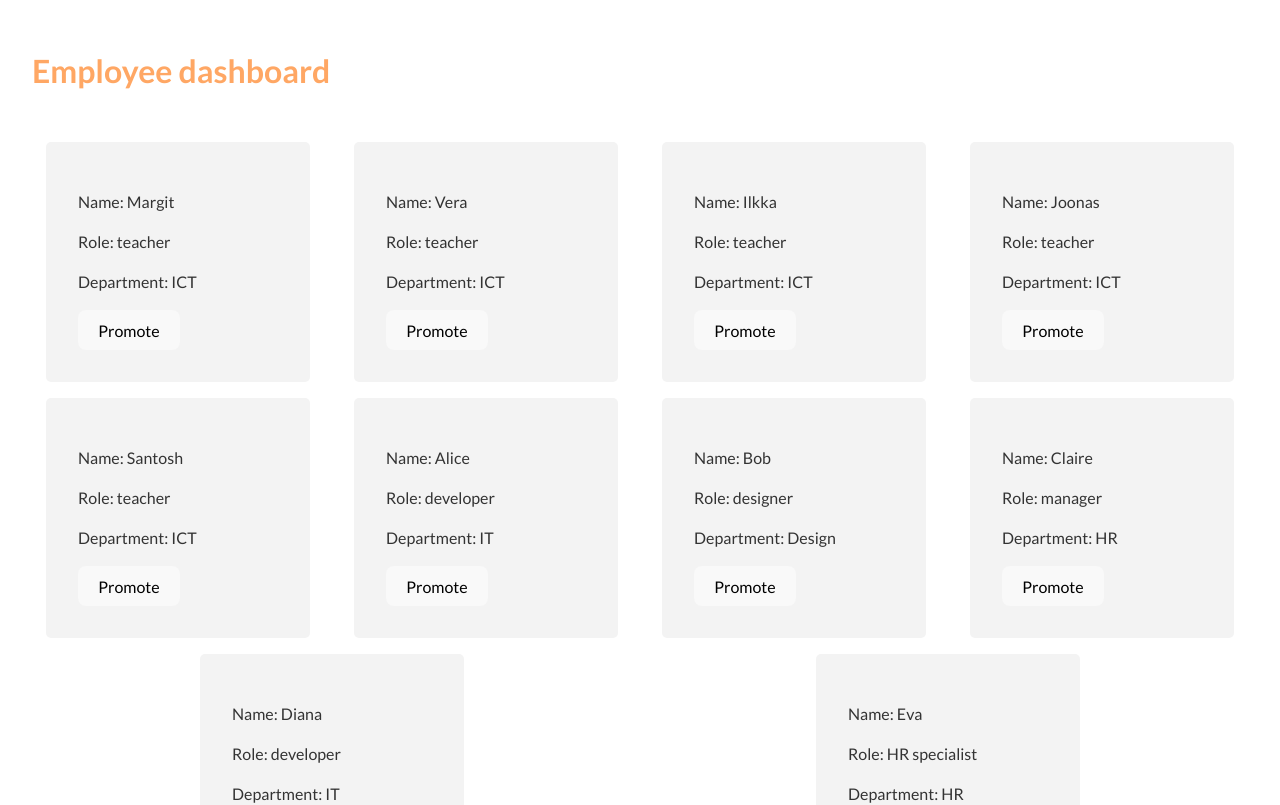
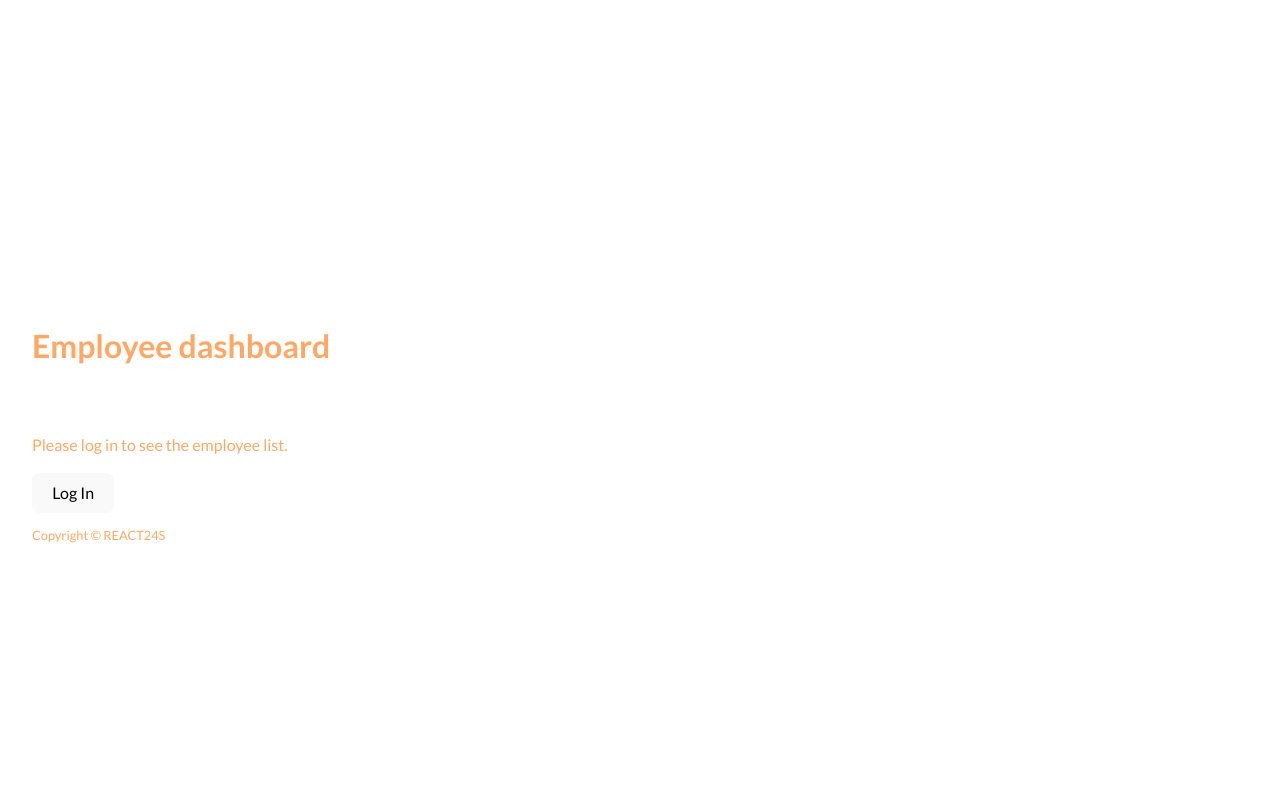
Before and after one commit to imranhasanodhi/HR_APP, a React (Vite) app: page / in a window 1280 px wide. Shown: the top 805 px of the page. Built offline with nearby package versions, Linux system fonts and the light colour scheme.

Commit message:
add 2nd week task

```diff
--- a/src/App.jsx
+++ b/src/App.jsx
@@ -1,15 +1,33 @@
-import "./App.css";
+import { useState } from "react";
 import EmployeeList from "./components/EmployeeList/EmployeeList.jsx";
 import Footer from "./components/Footer/Footer.jsx";
 import Header from "./components/Header/Header.jsx";
 
 function App() {
+  const [loggedIn, setLoggedIn] = useState(false); // Default login state is false
+
+  const handleLogin = () => {
+    setLoggedIn((prev) => !prev); // Toggle login state
+  };
+
   return (
     <>
       <div>
         <Header />
         <main>
-          <EmployeeList />
+          {!loggedIn ? (
+            // Show login button and message if not logged in
+            <div>
+              <p>Please log in to see the employee list.</p>
+              <button onClick={handleLogin}>Log In</button>
+            </div>
+          ) : (
+            // Display employee list once logged in
+            <div>
+            <EmployeeList />
+            <button onClick={handleLogin}>Log Out</button>
+            </div>
+          )}
         </main>
         <Footer />
       </div>
--- a/src/components/EmployeeCard/EmployeeCard.css
+++ b/src/components/EmployeeCard/EmployeeCard.css
@@ -5,3 +5,25 @@
     padding: 2rem;
     width:200px;
 }
+.card button {
+    padding: 10px 20px; /* Add padding around the text */
+    background-color: #4CAF50; /* Green background */
+    color: white; /* White text */
+    border: none; /* Remove default border */
+    border-radius: 5px; /* Rounded corners */
+    font-size: 16px; /* Font size */
+    cursor: pointer; /* Change cursor to pointer on hover */
+    transition: background-color 0.3s ease, transform 0.3s ease; /* Smooth transition for hover effects */
+}
+
+/* Add hover effect */
+.card button:hover {
+    background-color: #45a049; /* Darker green on hover */
+    transform: scale(1.05); /* Slightly enlarge the button on hover */
+}
+
+/* Add focus effect when the button is clicked */
+.card button:focus {
+    outline: none; /* Remove default focus outline */
+    box-shadow: 0 0 0 2px #8e8e8e; /* Add a custom outline with shadow */
+}
--- a/src/components/EmployeeCard/EmployeeCard.jsx
+++ b/src/components/EmployeeCard/EmployeeCard.jsx
@@ -1,23 +1,80 @@
 import { useState } from "react";
-import './EmployeeCard.css'
+import './EmployeeCard.css';
 
 const EmployeeCard = (props) => {
     const [role, setRole] = useState(props.initRole);
 
+    // Calculate the years worked
+    const currentDate = new Date();
+    const startDate = new Date(props.startDate);
+
+    // Calculate full years worked
+    let yearsWorked = currentDate.getFullYear() - startDate.getFullYear();
+    const monthDiff = currentDate.getMonth() - startDate.getMonth();
+    if (monthDiff < 0 || (monthDiff === 0 && currentDate.getDate() < startDate.getDate())) {
+        yearsWorked--; // Subtract a year if the current date hasn't reached the start date yet this year
+    }
+
     const clickHandler = () => {
         if (role === "Team Lead") {
-            setRole(props.initRole);
+            setRole(props.initRole); // Demote to original role
         } else {
-            setRole("Team Lead");
+            setRole("Team Lead"); // Promote to Team Lead
         }
     };
+
+    let buttonText;
+    let starIcon = null;
+
+    // Use if-else for button text and star icon rendering
+    if (role === "Team Lead") {
+        buttonText = "Demote from Team Lead";
+        starIcon = <span>⭐</span>; // Show star when promoted
+    } else {
+        buttonText = "Promote to Team Lead";
+        starIcon = null; // No star if not promoted
+    }
+
+    // Reminders based on years worked
+    let anniversaryReminder = null;
+    let probationReminder = null;
+
+    // Anniversary reminder for multiples of 5 years (5, 10, 15, etc.)
+    if (yearsWorked >= 5 && yearsWorked % 5 === 0) {
+        anniversaryReminder = (
+            <div className="reminder">
+                <span>🎉</span> Schedule recognition meeting!
+            </div>
+        );
+    }
+
+    // Probation reminder for less than 6 months (less than 0.5 years)
+    if (yearsWorked < 0.5) {
+        probationReminder = (
+            <div className="reminder">
+                <span>⚠️</span> Schedule probation review!
+            </div>
+        );
+    }
 
     return (
         <div className="card">
             <p>Name: {props.name}</p>
             <p>Role: {role}</p>
             <p>Department: {props.department}</p>
-            <button onClick={clickHandler}>Promote</button>
+            <p>Years Worked: {yearsWorked}</p> {/* Display years worked */}
+
+            {/* Display the anniversary reminder */}
+            {anniversaryReminder}
+
+            {/* Display the probation reminder */}
+            {probationReminder}
+
+            {/* Render the star icon conditionally */}
+            {starIcon}
+
+            {/* Button with conditional text */}
+            <button onClick={clickHandler}>{buttonText}</button>
         </div>
     );
 };
--- a/src/components/EmployeeList/EmployeeList.css
+++ b/src/components/EmployeeList/EmployeeList.css
@@ -1,7 +1,12 @@
-.list{
+.list {
     display: flex;
     flex-wrap: wrap;
-    justify-content: space-around;
-    max-width: 1280px;
-    gap: 1rem;
+    justify-content: space-between;
+    gap: 1rem; /* Adjust the space between items */
+    margin-bottom: 1rem;
 }
+
+.list .card {
+    flex: 0 1 calc(20% - 1rem); /* Ensures each item takes up 20% of the width, minus the gap */
+    box-sizing: border-box; /* Ensures padding and margin don't affect item size */
+}
--- a/src/components/EmployeeList/EmployeeList.jsx
+++ b/src/components/EmployeeList/EmployeeList.jsx
@@ -2,16 +2,66 @@ import EmployeeCard from "../EmployeeCard/EmployeeCard.jsx";
 import "./EmployeeList.css";
 
 const employees = [
-  { id: 1, name: "Margit", initRole: "teacher", department: "ICT" },
-  { id: 2, name: "Vera", initRole: "teacher", department: "ICT" },
-  { id: 3, name: "Ilkka", initRole: "teacher", department: "ICT" },
-  { id: 4, name: "Joonas", initRole: "teacher", department: "ICT" },
-  { id: 5, name: "Santosh", initRole: "teacher", department: "ICT" },
-  { id: 6, name: "Alice", initRole: "developer", department: "IT" },
-  { id: 7, name: "Bob", initRole: "designer", department: "Design" },
-  { id: 8, name: "Claire", initRole: "manager", department: "HR" },
-  { id: 9, name: "Diana", initRole: "developer", department: "IT" },
-  { id: 10, name: "Eva", initRole: "HR specialist", department: "HR" },
+  {
+    name: "Margit",
+    initRole: "teacher",
+    department: "ICT",
+    startDate: "2014-08-10", // 9 years (anniversary reminder on 5, 10, etc.)
+  },
+  {
+    name: "Vera",
+    initRole: "teacher",
+    department: "ICT",
+    startDate: "2024-03-15", // Less than 6 months (probation reminder)
+  },
+  {
+    name: "Ilkka",
+    initRole: "teacher",
+    department: "ICT",
+    startDate: "2010-06-01", // 14 years
+  },
+  {
+    name: "Joonas",
+    initRole: "developer",
+    department: "IT",
+    startDate: "2018-02-25", // 6 years
+  },
+  {
+    name: "Santosh",
+    initRole: "developer",
+    department: "IT",
+    startDate: "2021-12-11", // 3 years
+  },
+  {
+    name: "Aisha",
+    initRole: "HR Manager",
+    department: "HR",
+    startDate: "2010-11-14", // 13 years
+  },
+  {
+    name: "Timo",
+    initRole: "developer",
+    department: "IT",
+    startDate: "2016-09-18", // 7 years
+  },
+  {
+    name: "Laura",
+    initRole: "designer",
+    department: "Design",
+    startDate: "2021-05-20", // 2 years
+  },
+  {
+    name: "Ali",
+    initRole: "teacher",
+    department: "ICT",
+    startDate: "2015-12-01", // 8 years
+  },
+  {
+    name: "Eeva",
+    initRole: "administrator",
+    department: "Admin",
+    startDate: "2022-04-03", // 1.5 years
+  }
 ];
 
 const EmployeeList = () => {
@@ -19,10 +69,11 @@ const EmployeeList = () => {
     <div className="list">
       {employees.map((employee) => (
         <EmployeeCard
-          key={employee.id}
+          key={employee.name} // Use employee.name as key
           name={employee.name}
           initRole={employee.initRole}
           department={employee.department}
+          startDate={employee.startDate} // Pass startDate to EmployeeCard
         />
       ))}
     </div>
```
